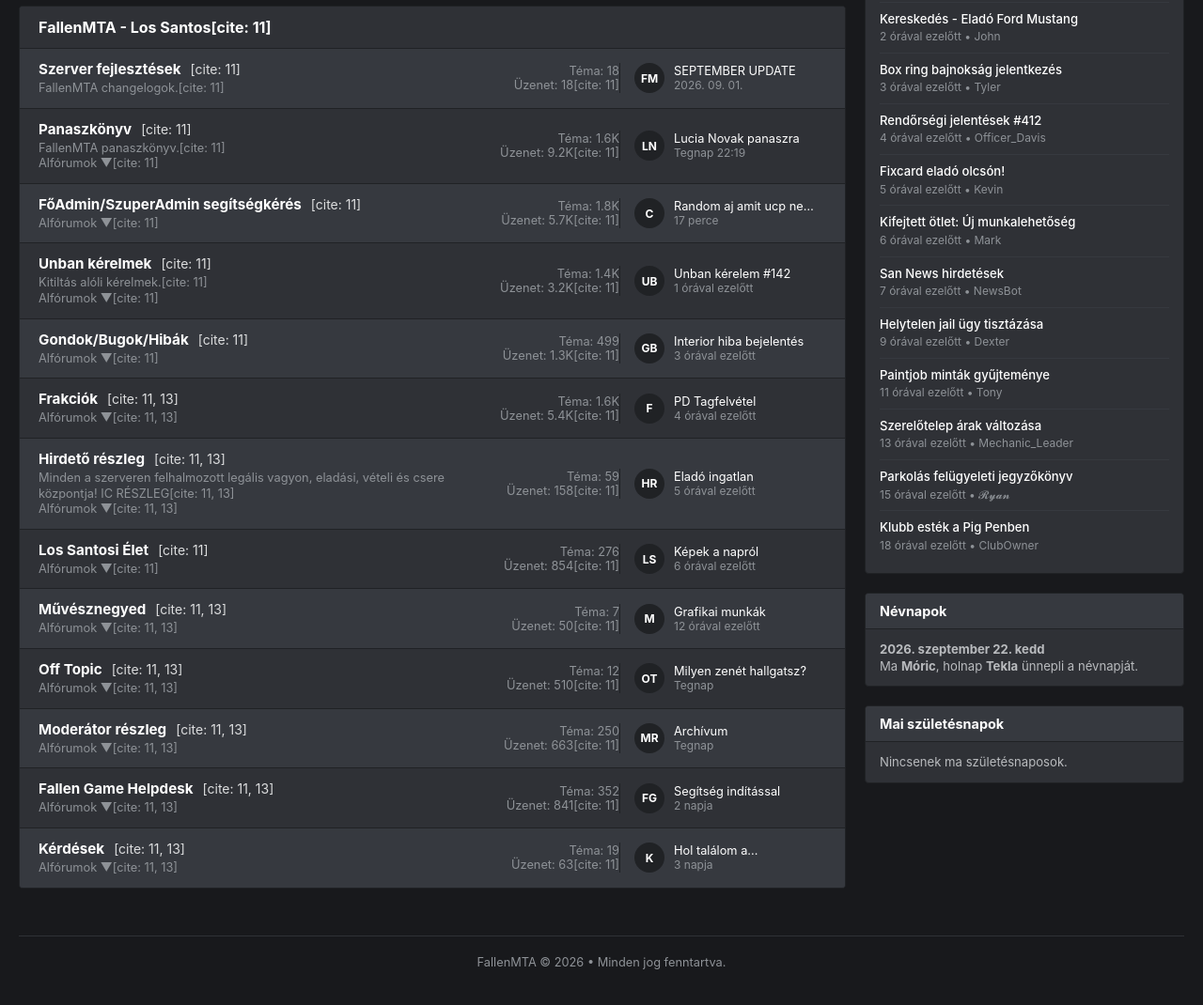
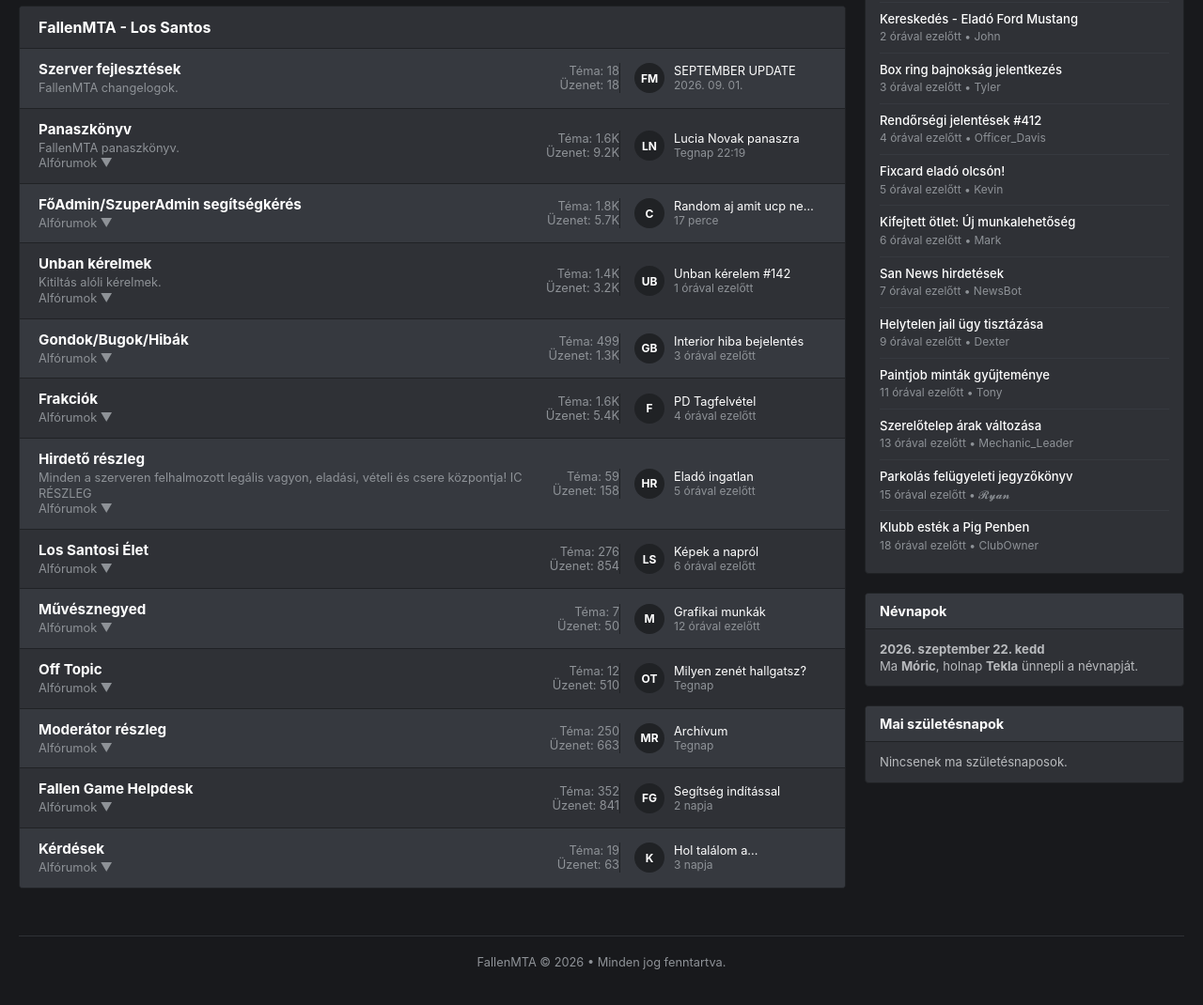
Before and after one commit to guidmta-commits/fallenmta-teszt2, a plain HTML site: page index.html in a window 1280 px wide. Shown: the part 492-1562 px from the top of the page at 94% size. Drawn offline with Linux system fonts and the light colour scheme.

Commit message:
Update index.html

```diff
--- a/index.html
+++ b/index.html
@@ -401,17 +401,17 @@
 
                 <!-- FallenMTA - Los Santos Kategória -->
                 <div class="forum-section">
-                    <div class="category-header">FallenMTA - Los Santos[cite: 11]</div>
+                    <div class="category-header">FallenMTA - Los Santos</div>
 
                     <div class="forum-row bg-1">
                         <div class="forum-details">
                             <div class="forum-title-wrapper">
-                                <a href="#" class="forum-name">Szerver fejlesztések</a>[cite: 11]
+                                <a href="#" class="forum-name">Szerver fejlesztések</a>
                             </div>
-                            <div class="forum-desc">FallenMTA changelogok.[cite: 11]</div>
+                            <div class="forum-desc">FallenMTA changelogok.</div>
                         </div>
                         <div class="forum-stats">
-                            Téma: 18<br>Üzenet: 18[cite: 11]
+                            Téma: 18<br>Üzenet: 18
                         </div>
                         <div class="forum-last-post">
                             <div class="avatar">FM</div>
@@ -425,12 +425,12 @@
                     <div class="forum-row bg-2">
                         <div class="forum-details">
                             <div class="forum-title-wrapper">
-                                <a href="#" class="forum-name">Panaszkönyv</a>[cite: 11]
+                                <a href="#" class="forum-name">Panaszkönyv</a>
                             </div>
-                            <div class="forum-desc">FallenMTA panaszkönyv.[cite: 11]<br>Alfórumok ▼[cite: 11]</div>
+                            <div class="forum-desc">FallenMTA panaszkönyv.<br>Alfórumok ▼</div>
                         </div>
                         <div class="forum-stats">
-                            Téma: 1.6K<br>Üzenet: 9.2K[cite: 11]
+                            Téma: 1.6K<br>Üzenet: 9.2K
                         </div>
                         <div class="forum-last-post">
                             <div class="avatar">LN</div>
@@ -444,12 +444,12 @@
                     <div class="forum-row bg-1">
                         <div class="forum-details">
                             <div class="forum-title-wrapper">
-                                <a href="#" class="forum-name">FőAdmin/SzuperAdmin segítségkérés</a>[cite: 11]
+                                <a href="#" class="forum-name">FőAdmin/SzuperAdmin segítségkérés</a>
                             </div>
-                            <div class="forum-desc">Alfórumok ▼[cite: 11]</div>
+                            <div class="forum-desc">Alfórumok ▼</div>
                         </div>
                         <div class="forum-stats">
-                            Téma: 1.8K<br>Üzenet: 5.7K[cite: 11]
+                            Téma: 1.8K<br>Üzenet: 5.7K
                         </div>
                         <div class="forum-last-post">
                             <div class="avatar">C</div>
@@ -463,12 +463,12 @@
                     <div class="forum-row bg-2">
                         <div class="forum-details">
                             <div class="forum-title-wrapper">
-                                <a href="#" class="forum-name">Unban kérelmek</a>[cite: 11]
+                                <a href="#" class="forum-name">Unban kérelmek</a>
                             </div>
-                            <div class="forum-desc">Kitiltás alóli kérelmek.[cite: 11]<br>Alfórumok ▼[cite: 11]</div>
+                            <div class="forum-desc">Kitiltás alóli kérelmek.<br>Alfórumok ▼</div>
                         </div>
                         <div class="forum-stats">
-                            Téma: 1.4K<br>Üzenet: 3.2K[cite: 11]
+                            Téma: 1.4K<br>Üzenet: 3.2K
                         </div>
                         <div class="forum-last-post">
                             <div class="avatar">UB</div>
@@ -482,12 +482,12 @@
                     <div class="forum-row bg-1">
                         <div class="forum-details">
                             <div class="forum-title-wrapper">
-                                <a href="#" class="forum-name">Gondok/Bugok/Hibák</a>[cite: 11]
+                                <a href="#" class="forum-name">Gondok/Bugok/Hibák</a>
                             </div>
-                            <div class="forum-desc">Alfórumok ▼[cite: 11]</div>
+                            <div class="forum-desc">Alfórumok ▼</div>
                         </div>
                         <div class="forum-stats">
-                            Téma: 499<br>Üzenet: 1.3K[cite: 11]
+                            Téma: 499<br>Üzenet: 1.3K
                         </div>
                         <div class="forum-last-post">
                             <div class="avatar">GB</div>
@@ -501,12 +501,12 @@
                     <div class="forum-row bg-2">
                         <div class="forum-details">
                             <div class="forum-title-wrapper">
-                                <a href="#" class="forum-name">Frakciók</a>[cite: 11, 13]
+                                <a href="#" class="forum-name">Frakciók</a>
                             </div>
-                            <div class="forum-desc">Alfórumok ▼[cite: 11, 13]</div>
+                            <div class="forum-desc">Alfórumok ▼</div>
                         </div>
                         <div class="forum-stats">
-                            Téma: 1.6K<br>Üzenet: 5.4K[cite: 11]
+                            Téma: 1.6K<br>Üzenet: 5.4K
                         </div>
                         <div class="forum-last-post">
                             <div class="avatar">F</div>
@@ -520,12 +520,12 @@
                     <div class="forum-row bg-1">
                         <div class="forum-details">
                             <div class="forum-title-wrapper">
-                                <a href="#" class="forum-name">Hirdető részleg</a>[cite: 11, 13]
+                                <a href="#" class="forum-name">Hirdető részleg</a>
                             </div>
-                            <div class="forum-desc">Minden a szerveren felhalmozott legális vagyon, eladási, vételi és csere központja! IC RÉSZLEG[cite: 11, 13]<br>Alfórumok ▼[cite: 11, 13]</div>
+                            <div class="forum-desc">Minden a szerveren felhalmozott legális vagyon, eladási, vételi és csere központja! IC RÉSZLEG<br>Alfórumok ▼</div>
                         </div>
                         <div class="forum-stats">
-                            Téma: 59<br>Üzenet: 158[cite: 11]
+                            Téma: 59<br>Üzenet: 158
                         </div>
                         <div class="forum-last-post">
                             <div class="avatar">HR</div>
@@ -539,12 +539,12 @@
                     <div class="forum-row bg-2">
                         <div class="forum-details">
                             <div class="forum-title-wrapper">
-                                <a href="#" class="forum-name">Los Santosi Élet</a>[cite: 11]
+                                <a href="#" class="forum-name">Los Santosi Élet</a>
                             </div>
-                            <div class="forum-desc">Alfórumok ▼[cite: 11]</div>
+                            <div class="forum-desc">Alfórumok ▼</div>
                         </div>
                         <div class="forum-stats">
-                            Téma: 276<br>Üzenet: 854[cite: 11]
+                            Téma: 276<br>Üzenet: 854
                         </div>
                         <div class="forum-last-post">
                             <div class="avatar">LS</div>
@@ -558,12 +558,12 @@
                     <div class="forum-row bg-1">
                         <div class="forum-details">
                             <div class="forum-title-wrapper">
-                                <a href="#" class="forum-name">Művésznegyed</a>[cite: 11, 13]
+                                <a href="#" class="forum-name">Művésznegyed</a>
                             </div>
-                            <div class="forum-desc">Alfórumok ▼[cite: 11, 13]</div>
+                            <div class="forum-desc">Alfórumok ▼</div>
                         </div>
                         <div class="forum-stats">
-                            Téma: 7<br>Üzenet: 50[cite: 11]
+                            Téma: 7<br>Üzenet: 50
                         </div>
                         <div class="forum-last-post">
                             <div class="avatar">M</div>
@@ -577,12 +577,12 @@
                     <div class="forum-row bg-2">
                         <div class="forum-details">
                             <div class="forum-title-wrapper">
-                                <a href="#" class="forum-name">Off Topic</a>[cite: 11, 13]
+                                <a href="#" class="forum-name">Off Topic</a>
                             </div>
-                            <div class="forum-desc">Alfórumok ▼[cite: 11, 13]</div>
+                            <div class="forum-desc">Alfórumok ▼</div>
                         </div>
                         <div class="forum-stats">
-                            Téma: 12<br>Üzenet: 510[cite: 11]
+                            Téma: 12<br>Üzenet: 510
                         </div>
                         <div class="forum-last-post">
                             <div class="avatar">OT</div>
@@ -596,12 +596,12 @@
                     <div class="forum-row bg-1">
                         <div class="forum-details">
                             <div class="forum-title-wrapper">
-                                <a href="#" class="forum-name">Moderátor részleg</a>[cite: 11, 13]
+                                <a href="#" class="forum-name">Moderátor részleg</a>
                             </div>
-                            <div class="forum-desc">Alfórumok ▼[cite: 11, 13]</div>
+                            <div class="forum-desc">Alfórumok ▼</div>
                         </div>
                         <div class="forum-stats">
-                            Téma: 250<br>Üzenet: 663[cite: 11]
+                            Téma: 250<br>Üzenet: 663
                         </div>
                         <div class="forum-last-post">
                             <div class="avatar">MR</div>
@@ -615,12 +615,12 @@
                     <div class="forum-row bg-2">
                         <div class="forum-details">
                             <div class="forum-title-wrapper">
-                                <a href="#" class="forum-name">Fallen Game Helpdesk</a>[cite: 11, 13]
+                                <a href="#" class="forum-name">Fallen Game Helpdesk</a>
                             </div>
-                            <div class="forum-desc">Alfórumok ▼[cite: 11, 13]</div>
+                            <div class="forum-desc">Alfórumok ▼</div>
                         </div>
                         <div class="forum-stats">
-                            Téma: 352<br>Üzenet: 841[cite: 11]
+                            Téma: 352<br>Üzenet: 841
                         </div>
                         <div class="forum-last-post">
                             <div class="avatar">FG</div>
@@ -634,12 +634,12 @@
                     <div class="forum-row bg-1">
                         <div class="forum-details">
                             <div class="forum-title-wrapper">
-                                <a href="#" class="forum-name">Kérdések</a>[cite: 11, 13]
+                                <a href="#" class="forum-name">Kérdések</a>
                             </div>
-                            <div class="forum-desc">Alfórumok ▼[cite: 11, 13]</div>
+                            <div class="forum-desc">Alfórumok ▼</div>
                         </div>
                         <div class="forum-stats">
-                            Téma: 19<br>Üzenet: 63[cite: 11]
+                            Téma: 19<br>Üzenet: 63
                         </div>
                         <div class="forum-last-post">
                             <div class="avatar">K</div>
```
